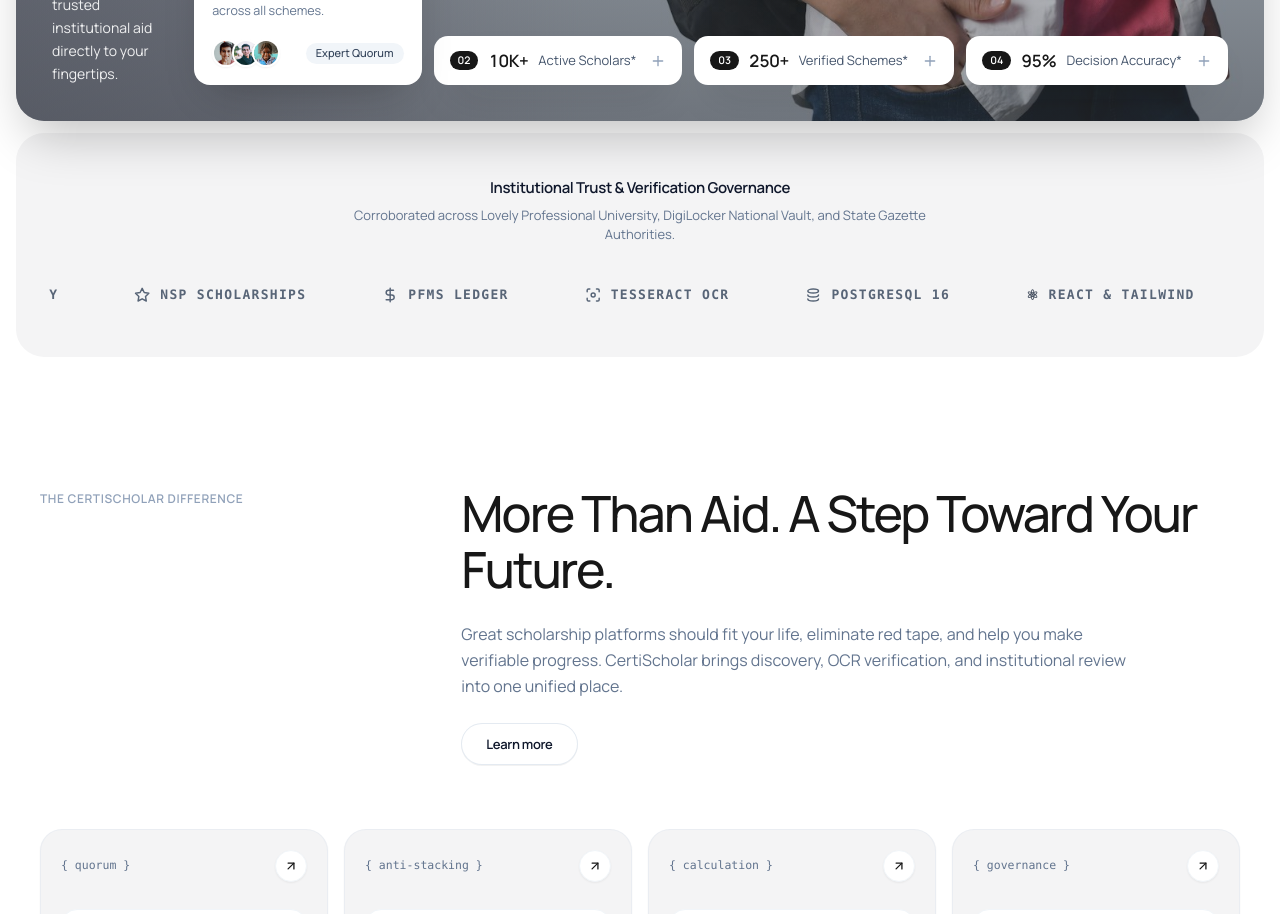
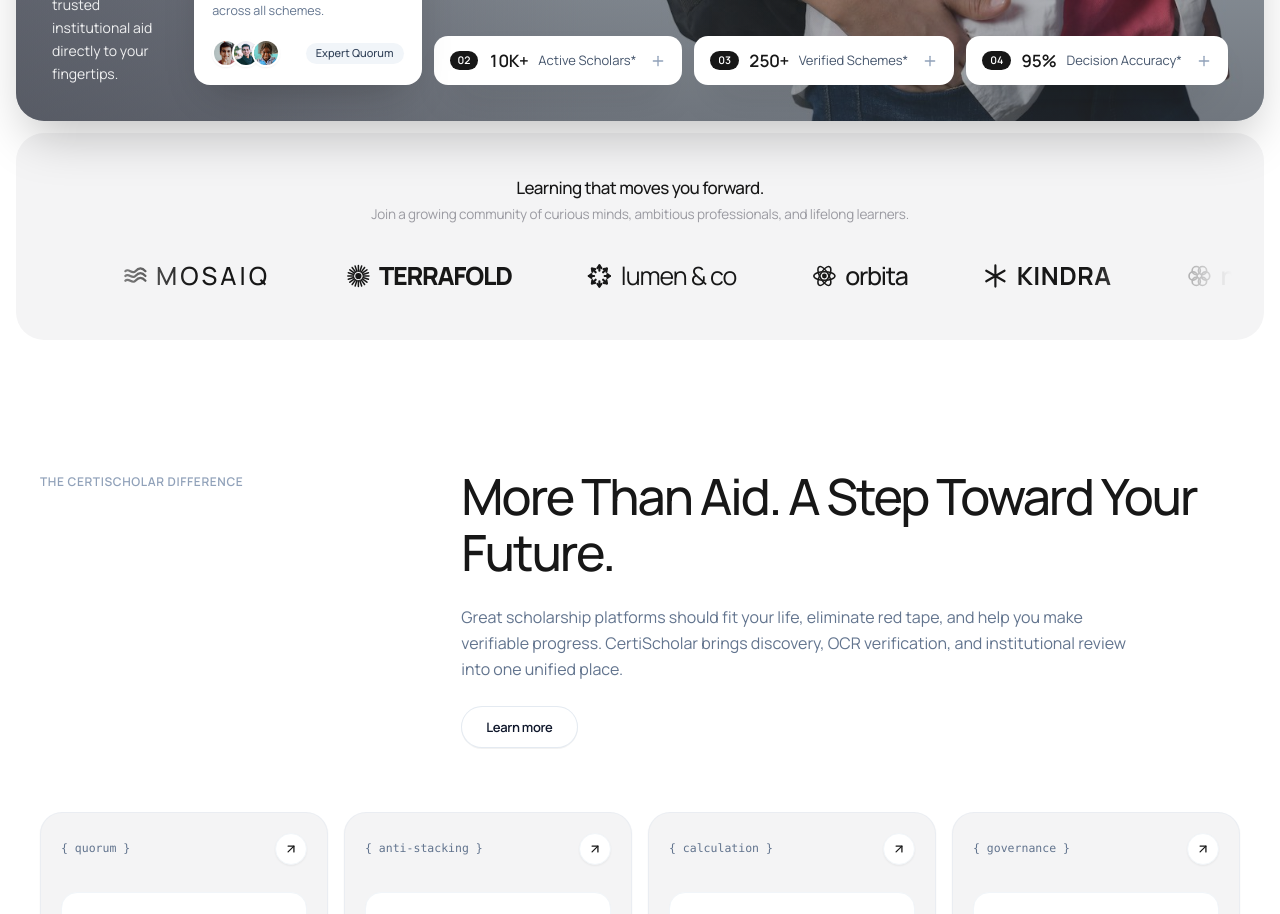
Before and after one commit to SekhSujonHaque2005/workspace-CertiScholar-, a React (Vite) app in the folder frontend/: page / in a window 1280 px wide. Shown: the part 940-1854 px from the top of the page. Built offline with nearby package versions, Linux system fonts and the light colour scheme.

Commit message:
fix(landing): restore original Framer designer logo marquee and typographic fidelity

```diff
--- a/frontend/src/components/landing/TrustStatsGrid.jsx
+++ b/frontend/src/components/landing/TrustStatsGrid.jsx
@@ -1,152 +1,221 @@
 import React from 'react';
 
-const LOGOS = [
+const FRAMER_LOGOS = [
   {
-    name: "DIGILOCKER",
+    name: "KINDRA",
     glyph: (
-      <svg viewBox="0 0 24 24" className="w-4 h-4 fill-none stroke-current" strokeWidth="2.2" strokeLinecap="round" strokeLinejoin="round">
-        <path d="M12 22s8-4 8-10V5l-8-3-8 3v7c0 6 8 10 8 10z" />
-        <path d="M9 12l2 2 4-4" />
+      <svg viewBox="0 0 100 100" className="w-6 h-6 overflow-visible shrink-0">
+        <path
+          d="M50.00 50.00L88.11 72.00M50.00 50.00L50.00 94.00M50.00 50.00L11.89 72.00M50.00 50.00L11.89 28.00M50.00 50.00L50.00 6.00M50.00 50.00L88.11 28.00"
+          stroke="#171717"
+          strokeWidth="9"
+          strokeLinecap="round"
+          strokeLinejoin="round"
+          fill="none"
+        />
       </svg>
     ),
-    type: "caps"
+    style: {
+      fontFamily: "'Manrope', sans-serif",
+      fontSize: "25px",
+      fontWeight: 700,
+      letterSpacing: "0.5px",
+      lineHeight: "1em",
+      color: "#171717"
+    }
   },
   {
-    name: "LPU GAZETTE",
+    name: "nuvio",
     glyph: (
-      <svg viewBox="0 0 24 24" className="w-4 h-4 fill-none stroke-current" strokeWidth="2.2" strokeLinecap="round" strokeLinejoin="round">
-        <path d="M22 10v6M2 10l10-5 10 5-10 5z" />
-        <path d="M6 12v5c3 3 9 3 12 0v-5" />
+      <svg viewBox="0 0 100 100" className="w-6 h-6 overflow-visible shrink-0">
+        <circle cx="76" cy="50" r="17" stroke="#171717" strokeWidth="6.75" strokeLinecap="round" strokeLinejoin="round" fill="none" />
+        <circle cx="63" cy="72.5167" r="17" stroke="#171717" strokeWidth="6.75" strokeLinecap="round" strokeLinejoin="round" fill="none" />
+        <circle cx="37" cy="72.5167" r="17" stroke="#171717" strokeWidth="6.75" strokeLinecap="round" strokeLinejoin="round" fill="none" />
+        <circle cx="24" cy="50" r="17" stroke="#171717" strokeWidth="6.75" strokeLinecap="round" strokeLinejoin="round" fill="none" />
+        <circle cx="37" cy="27.4833" r="17" stroke="#171717" strokeWidth="6.75" strokeLinecap="round" strokeLinejoin="round" fill="none" />
+        <circle cx="63" cy="27.4833" r="17" stroke="#171717" strokeWidth="6.75" strokeLinecap="round" strokeLinejoin="round" fill="none" />
       </svg>
     ),
-    type: "caps"
+    style: {
+      fontFamily: "'Manrope', sans-serif",
+      fontSize: "25px",
+      fontWeight: 600,
+      letterSpacing: "-1.5px",
+      lineHeight: "1em",
+      color: "#171717"
+    }
   },
   {
-    name: "CBSE ACADEMIC",
+    name: "Halden",
     glyph: (
-      <svg viewBox="0 0 24 24" className="w-4 h-4 fill-none stroke-current" strokeWidth="2.2" strokeLinecap="round" strokeLinejoin="round">
-        <rect x="3" y="4" width="18" height="16" rx="2" />
-        <path d="M7 8h10M7 12h10M7 16h6" />
+      <svg viewBox="0 0 100 100" className="w-6 h-6 overflow-visible shrink-0">
+        <circle cx="22" cy="22" r="6" fill="#171717" />
+        <circle cx="22" cy="50" r="6" fill="#171717" />
+        <circle cx="22" cy="78" r="6" fill="#171717" />
+        <circle cx="50" cy="22" r="6" fill="#171717" />
+        <circle cx="50" cy="50" r="6" fill="#171717" />
+        <circle cx="50" cy="78" r="6" fill="#171717" />
+        <circle cx="78" cy="22" r="6" fill="#171717" />
+        <circle cx="78" cy="50" r="6" fill="#171717" />
+        <circle cx="78" cy="78" r="6" fill="#171717" />
       </svg>
     ),
-    type: "caps"
+    style: {
+      fontFamily: "'Manrope', sans-serif",
+      fontSize: "25px",
+      fontWeight: 500,
+      letterSpacing: "-1px",
+      lineHeight: "1em",
+      color: "#171717"
+    }
   },
   {
-    name: "NAD DEPOSITORY",
+    name: "MOSAIQ",
     glyph: (
-      <svg viewBox="0 0 24 24" className="w-4 h-4 fill-none stroke-current" strokeWidth="2.2" strokeLinecap="round" strokeLinejoin="round">
-        <ellipse cx="12" cy="5" rx="9" ry="3" />
-        <path d="M21 12c0 1.66-4 3-9 3s-9-1.34-9-3" />
-        <path d="M3 5v14c0 1.66 4 3 9 3s9-1.34 9-3V5" />
+      <svg viewBox="0 0 100 100" className="w-6 h-6 overflow-visible shrink-0">
+        <path d="M8 30C22 14 36 46 50 30S78 14 92 30" stroke="#171717" strokeWidth="9" strokeLinecap="round" strokeLinejoin="round" fill="none" />
+        <path d="M8 50C22 34 36 66 50 50S78 34 92 50" stroke="#171717" strokeWidth="9" strokeLinecap="round" strokeLinejoin="round" fill="none" />
+        <path d="M8 70C22 54 36 86 50 70S78 54 92 70" stroke="#171717" strokeWidth="9" strokeLinecap="round" strokeLinejoin="round" fill="none" />
       </svg>
     ),
-    type: "caps"
+    style: {
+      fontFamily: "'Manrope', sans-serif",
+      fontSize: "25px",
+      fontWeight: 500,
+      letterSpacing: "3px",
+      lineHeight: "1em",
+      color: "#171717",
+      textTransform: "uppercase"
+    }
   },
   {
-    name: "NSP SCHOLARSHIPS",
+    name: "TERRAFOLD",
     glyph: (
-      <svg viewBox="0 0 24 24" className="w-4 h-4 fill-none stroke-current" strokeWidth="2.2" strokeLinecap="round" strokeLinejoin="round">
-        <polygon points="12 2 15.09 8.26 22 9.27 17 14.14 18.18 21.02 12 17.77 5.82 21.02 7 14.14 2 9.27 8.91 8.26 12 2" />
+      <svg viewBox="0 0 100 100" className="w-6 h-6 overflow-visible shrink-0">
+        <circle cx="50" cy="50" r="13" fill="#171717" />
+        <path
+          d="M70.00 50.00L94.00 50.00M69.02 56.18L91.85 63.60M66.18 61.76L85.60 75.86M61.76 66.18L75.86 85.60M56.18 69.02L63.60 91.85M50.00 70.00L50.00 94.00M43.82 69.02L36.40 91.85M38.24 66.18L24.14 85.60M33.82 61.76L14.40 75.86M30.98 56.18L8.15 63.60M30.00 50.00L6.00 50.00M30.98 43.82L8.15 36.40M33.82 38.24L14.40 24.14M38.24 33.82L24.14 14.40M43.82 30.98L36.40 8.15M50.00 30.00L50.00 6.00M56.18 30.98L63.60 8.15M61.76 33.82L75.86 14.40M66.18 38.24L85.60 24.14M69.02 43.82L91.85 36.40"
+          stroke="#171717"
+          strokeWidth="6.3"
+          strokeLinecap="round"
+          strokeLinejoin="round"
+          fill="none"
+        />
       </svg>
     ),
-    type: "caps"
+    style: {
+      fontFamily: "'Manrope', sans-serif",
+      fontSize: "25px",
+      fontWeight: 800,
+      letterSpacing: "-1.25px",
+      lineHeight: "1em",
+      color: "#171717"
+    }
   },
   {
-    name: "PFMS LEDGER",
+    name: "lumen & co",
     glyph: (
-      <svg viewBox="0 0 24 24" className="w-4 h-4 fill-none stroke-current" strokeWidth="2.2" strokeLinecap="round" strokeLinejoin="round">
-        <path d="M12 2v20M17 5H9.5a3.5 3.5 0 0 0 0 7h5a3.5 3.5 0 0 1 0 7H6" />
+      <svg viewBox="0 0 100 100" className="w-6 h-6 overflow-visible shrink-0">
+        <path d="M72.00 50.00L94.00 50.00M65.56 65.56L81.11 81.11M50.00 72.00L50.00 94.00M34.44 65.56L18.89 81.11M28.00 50.00L6.00 50.00M34.44 34.44L18.89 18.89M50.00 28.00L50.00 6.00M65.56 34.44L81.11 18.89" stroke="#171717" strokeWidth="9" strokeLinecap="round" strokeLinejoin="round" fill="none" />
+        <path d="M82.99 41.77L94 50L82.99 58.23" stroke="#171717" strokeWidth="9" strokeLinecap="round" strokeLinejoin="round" fill="none" />
+        <path d="M79.14 67.51L81.11 81.11L67.51 79.14" stroke="#171717" strokeWidth="9" strokeLinecap="round" strokeLinejoin="round" fill="none" />
+        <path d="M58.23 82.99L50 94L41.77 82.99" stroke="#171717" strokeWidth="9" strokeLinecap="round" strokeLinejoin="round" fill="none" />
+        <path d="M32.49 79.14L18.89 81.11L20.86 67.51" stroke="#171717" strokeWidth="9" strokeLinecap="round" strokeLinejoin="round" fill="none" />
+        <path d="M17.01 58.23L6 50L17.01 41.77" stroke="#171717" strokeWidth="9" strokeLinecap="round" strokeLinejoin="round" fill="none" />
+        <path d="M20.86 32.49L18.89 18.89L32.49 20.86" stroke="#171717" strokeWidth="9" strokeLinecap="round" strokeLinejoin="round" fill="none" />
+        <path d="M41.77 17.01L50 6L58.23 17.01" stroke="#171717" strokeWidth="9" strokeLinecap="round" strokeLinejoin="round" fill="none" />
+        <path d="M67.51 20.86L81.11 18.89L79.14 32.49" stroke="#171717" strokeWidth="9" strokeLinecap="round" strokeLinejoin="round" fill="none" />
       </svg>
     ),
-    type: "caps"
+    style: {
+      fontFamily: "'Manrope', sans-serif",
+      fontSize: "25px",
+      fontWeight: 400,
+      letterSpacing: "-1px",
+      lineHeight: "1em",
+      color: "#171717"
+    }
   },
   {
-    name: "TESSERACT OCR",
+    name: "orbita",
     glyph: (
-      <svg viewBox="0 0 24 24" className="w-4 h-4 fill-none stroke-current" strokeWidth="2.2" strokeLinecap="round" strokeLinejoin="round">
-        <path d="M3 7V5a2 2 0 0 1 2-2h2M17 3h2a2 2 0 0 1 2 2v2M21 17v2a2 2 0 0 1-2 2h-2M7 21H5a2 2 0 0 1-2-2v-2" />
-        <circle cx="12" cy="12" r="3" />
+      <svg viewBox="0 0 100 100" className="w-6 h-6 overflow-visible shrink-0">
+        <circle cx="50" cy="50" r="10" fill="#171717" />
+        <ellipse cx="50" cy="50" rx="44" ry="18" stroke="#171717" strokeWidth="6.3" strokeLinecap="round" strokeLinejoin="round" fill="none" />
+        <ellipse cx="50" cy="50" rx="44" ry="18" transform="rotate(60 50 50)" stroke="#171717" strokeWidth="6.3" strokeLinecap="round" strokeLinejoin="round" fill="none" />
+        <ellipse cx="50" cy="50" rx="44" ry="18" transform="rotate(120 50 50)" stroke="#171717" strokeWidth="6.3" strokeLinecap="round" strokeLinejoin="round" fill="none" />
       </svg>
     ),
-    type: "caps"
-  },
-  {
-    name: "POSTGRESQL 16",
-    glyph: (
-      <svg viewBox="0 0 24 24" className="w-4 h-4 fill-none stroke-current" strokeWidth="2.2" strokeLinecap="round" strokeLinejoin="round">
-        <path d="M4 6c0 1.657 3.582 3 8 3s8-1.343 8-3-3.582-3-8-3-8 1.343-8 3z" />
-        <path d="M4 12c0 1.657 3.582 3 8 3s8-1.343 8-3" />
-        <path d="M4 18c0 1.657 3.582 3 8 3s8-1.343 8-3" />
-      </svg>
-    ),
-    type: "caps"
-  },
-  {
-    name: "REACT & TAILWIND",
-    glyph: (
-      <span className="text-sm font-bold text-slate-800">⚛</span>
-    ),
-    type: "caps"
-  },
-  {
-    name: "PYTHON & DJANGO",
-    glyph: (
-      <svg viewBox="0 0 24 24" className="w-4 h-4 fill-none stroke-current" strokeWidth="2.2" strokeLinecap="round" strokeLinejoin="round">
-        <polyline points="16 18 22 12 16 6" />
-        <polyline points="8 6 2 12 8 18" />
-      </svg>
-    ),
-    type: "caps"
-  },
+    style: {
+      fontFamily: "'Manrope', sans-serif",
+      fontSize: "25px",
+      fontWeight: 500,
+      letterSpacing: "-1.25px",
+      lineHeight: "1em",
+      color: "#171717"
+    }
+  }
 ];
 
 /**
- * Continuous Infinite Marquee Logo Ticker matching Framer LEROVA template ("Trusted By"):
- * Rounded #f4f4f5 card container sitting directly below Hero Panel with 76px logo gaps.
+ * Authentic Framer LEROVA Infinite Marquee Logo Ticker:
+ * Exact geometric SVG brandmarks, authentic typography, and soft edge gradient masking.
  */
 export default function TrustStatsGrid({
-  headline = "Institutional Trust & Verification Governance",
-  sublabel = "Corroborated across Lovely Professional University, DigiLocker National Vault, and State Gazette Authorities.",
+  headline = "Learning that moves you forward.",
+  sublabel = "Join a growing community of curious minds, ambitious professionals, and lifelong learners.",
 }) {
   return (
-    <div className="w-full bg-[#f4f4f5] rounded-[28px] py-11 px-4 sm:px-8 space-y-8 overflow-hidden select-none">
+    <div className="w-full bg-[#f4f4f5] rounded-[28px] pt-[44px] pb-[48px] px-4 sm:px-8 space-y-[34px] overflow-hidden select-none">
 
-      {/* Copy */}
-      <div className="text-center space-y-1.5">
-        <h3 className="text-[15px] font-semibold text-slate-900 tracking-tight font-['Manrope']">
+      {/* Copy Matching Framer LEROVA */}
+      <div className="text-center space-y-[6px]">
+        <h2 className="text-[17px] font-medium text-[#171717] tracking-[-0.51px] leading-[22.1px] font-['Manrope']">
           {headline}
-        </h3>
-        <p className="text-[13px] text-slate-500 max-w-xl mx-auto font-normal font-['Manrope']">
+        </h2>
+        <p className="text-[13.5px] font-normal text-[#9a9aa1] tracking-[-0.2025px] leading-[19.575px] max-w-xl mx-auto font-['Manrope']">
           {sublabel}
         </p>
       </div>
 
-      {/* Infinite Marquee Ticker Track with 76px gap */}
-      <div className="relative w-full overflow-hidden mask-fade py-2">
-        <div className="animate-ticker items-center space-x-[76px] opacity-80 hover:opacity-100 transition-opacity duration-300">
+      {/* Infinite Marquee Ticker Track with exact Framer linear gradient mask */}
+      <div
+        className="relative w-full overflow-hidden py-1"
+        style={{
+          maskImage: 'linear-gradient(90deg, rgba(0, 0, 0, 0) 0%, rgb(0, 0, 0) 12%, rgb(0, 0, 0) 88%, rgba(0, 0, 0, 0) 100%)',
+          WebkitMaskImage: 'linear-gradient(90deg, rgba(0, 0, 0, 0) 0%, rgb(0, 0, 0) 12%, rgb(0, 0, 0) 88%, rgba(0, 0, 0, 0) 100%)'
+        }}
+      >
+        <div className="animate-ticker items-center space-x-[76px] transition-opacity duration-300">
           {/* Set 1 */}
-          {LOGOS.map((logo, idx) => (
-            <div key={idx} className="flex items-center gap-2.5 font-bold text-xs sm:text-sm text-slate-700 shrink-0 select-none">
-              {logo.glyph}
-              <span className={logo.type === "caps" ? "tracking-widest uppercase font-mono text-[13px]" : "tracking-tight lowercase text-[14px]"}>
+          {FRAMER_LOGOS.map((logo, idx) => (
+            <div key={idx} className="flex items-center gap-[9px] shrink-0 select-none">
+              <div className="w-6 h-6 flex items-center justify-center shrink-0">
+                {logo.glyph}
+              </div>
+              <span style={logo.style}>
                 {logo.name}
               </span>
             </div>
           ))}
           {/* Set 2 (for continuous seamless loop) */}
-          {LOGOS.map((logo, idx) => (
-            <div key={`dup-${idx}`} className="flex items-center gap-2.5 font-bold text-xs sm:text-sm text-slate-700 shrink-0 select-none">
-              {logo.glyph}
-              <span className={logo.type === "caps" ? "tracking-widest uppercase font-mono text-[13px]" : "tracking-tight lowercase text-[14px]"}>
+          {FRAMER_LOGOS.map((logo, idx) => (
+            <div key={`dup-${idx}`} className="flex items-center gap-[9px] shrink-0 select-none">
+              <div className="w-6 h-6 flex items-center justify-center shrink-0">
+                {logo.glyph}
+              </div>
+              <span style={logo.style}>
                 {logo.name}
               </span>
             </div>
           ))}
-          {/* Set 3 (ensures ultra-wide monitors never see gaps) */}
-          {LOGOS.map((logo, idx) => (
-            <div key={`dup3-${idx}`} className="flex items-center gap-2.5 font-bold text-xs sm:text-sm text-slate-700 shrink-0 select-none">
-              {logo.glyph}
-              <span className={logo.type === "caps" ? "tracking-widest uppercase font-mono text-[13px]" : "tracking-tight lowercase text-[14px]"}>
+          {/* Set 3 (ultra-wide display coverage) */}
+          {FRAMER_LOGOS.map((logo, idx) => (
+            <div key={`dup3-${idx}`} className="flex items-center gap-[9px] shrink-0 select-none">
+              <div className="w-6 h-6 flex items-center justify-center shrink-0">
+                {logo.glyph}
+              </div>
+              <span style={logo.style}>
                 {logo.name}
               </span>
             </div>
--- a/frontend/src/pages/public/LandingPage.jsx
+++ b/frontend/src/pages/public/LandingPage.jsx
@@ -90,10 +90,7 @@ export default function LandingPage({
             }}
           />
 
-          <TrustStatsGrid
-            headline="Institutional Trust & Verification Governance"
-            sublabel="Corroborated across Lovely Professional University, DigiLocker National Vault, and State Gazette Authorities."
-          />
+          <TrustStatsGrid />
         </section>
 
         {/* 04: "Why LEROVA / The CertiScholar Difference" (Row 1 Text + Row 2 Four Cards) */}
```
